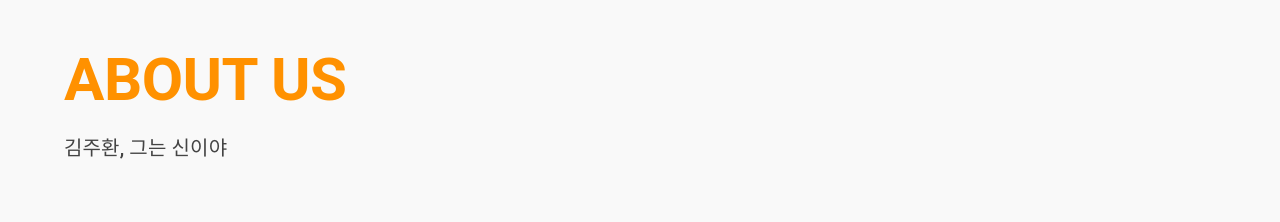
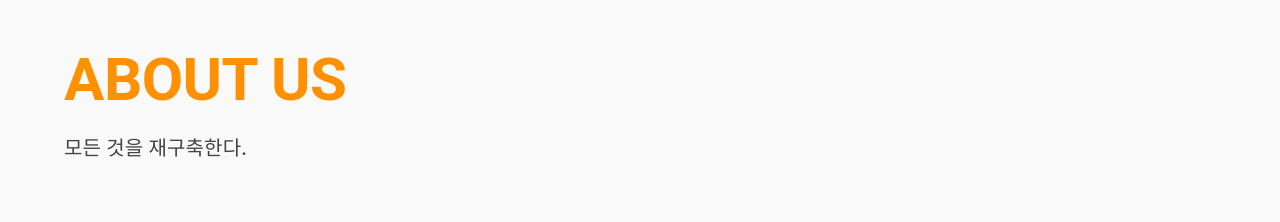
Before and after one commit to Juhwan24/LLL, a React (Create React App) app in the folder frontend/: page / in a window 1280 px wide. Shown: the part 1160-1382 px from the top of the page. Built offline with nearby package versions, Linux system fonts and the light colour scheme.

Commit message:
Update Landing.tsx

```diff
--- a/frontend/src/pages/Landing.tsx
+++ b/frontend/src/pages/Landing.tsx
@@ -76,7 +76,7 @@ const Landing: React.FC = () => {
                     ABOUT US
                   </Typography>
                   <Typography variant="h6" sx={{ color: '#444' }}>
-                    김주환, 그는 신이야
+                    모든 것을 재구축한다.
                   </Typography>
                 </>
               )}
```
